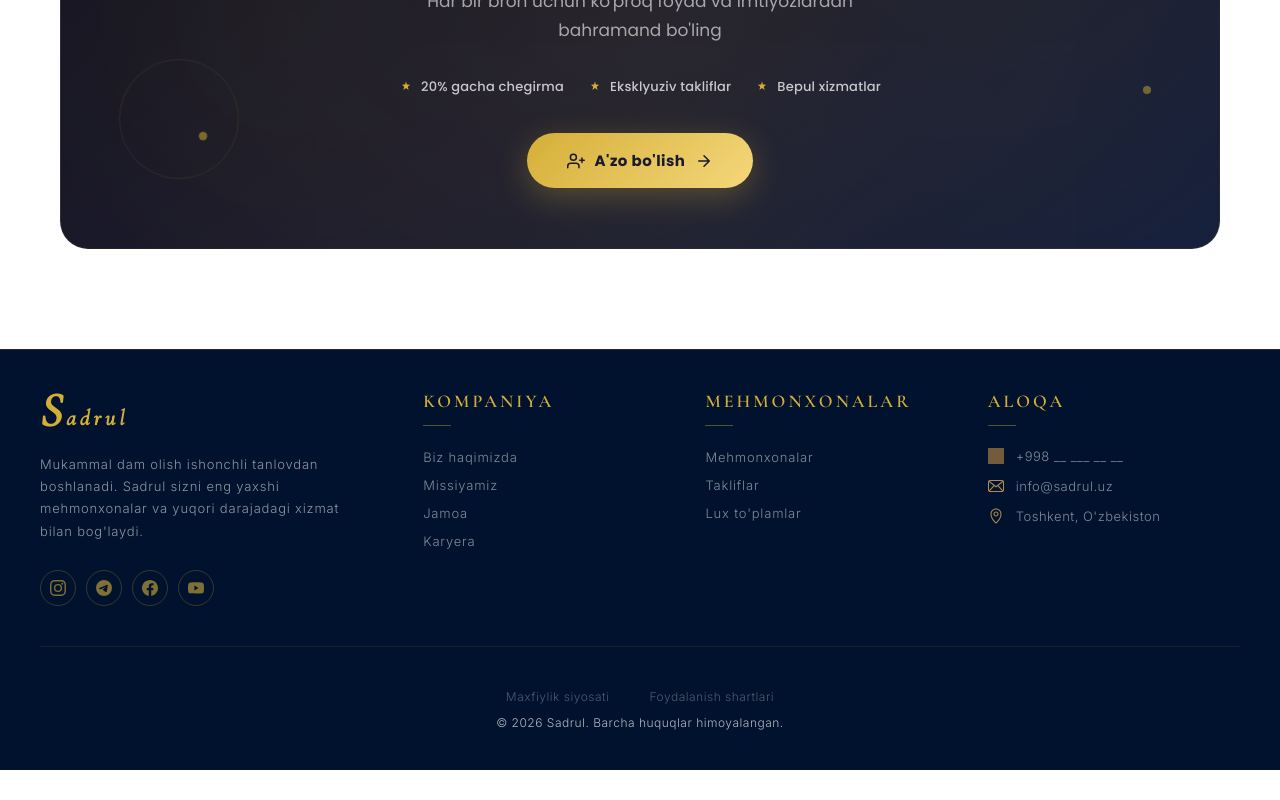
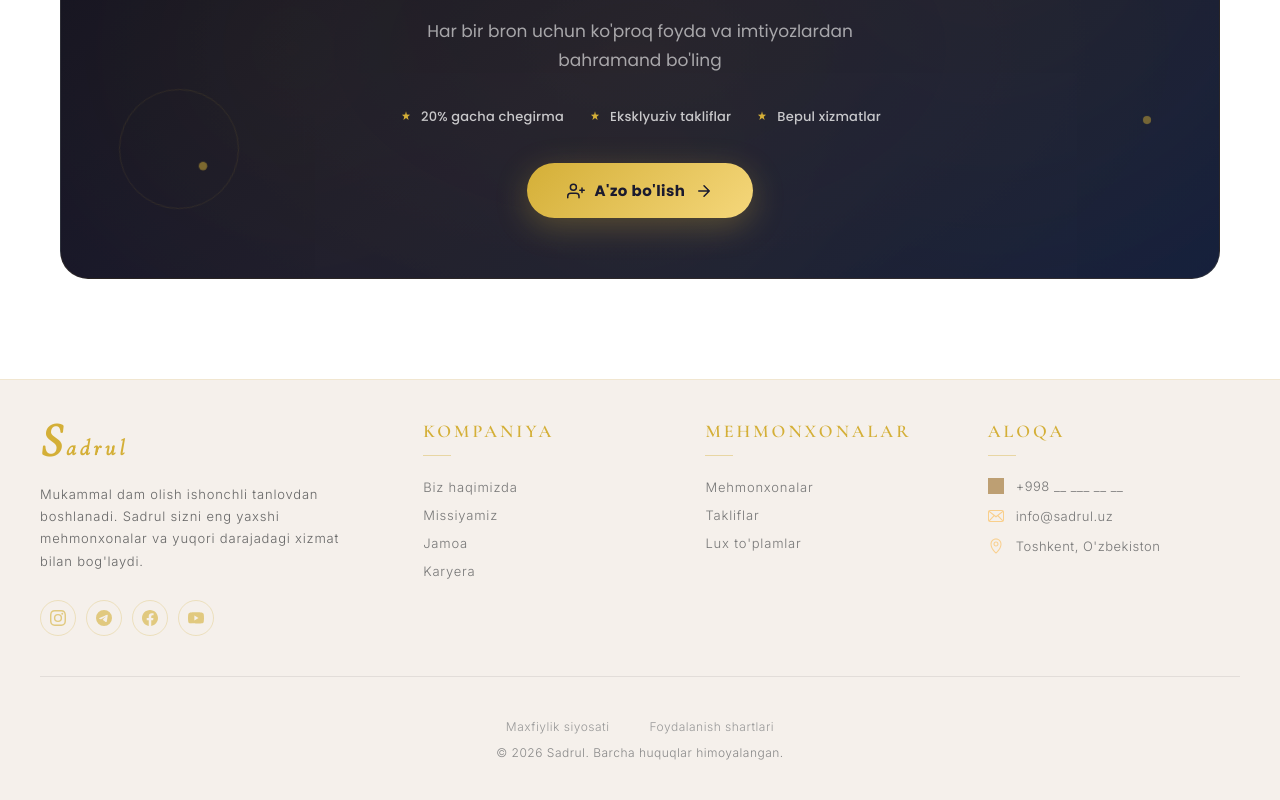
Before and after one commit to ravshanov-v/Sadrul-Hotel, a React (Vite) app: page /takliflar in a window 1280 px wide. Shown: the part 1252-2052 px from the top of the page. Before the commit the page ends 2022 px from the top, so only its background shows below. Built offline with nearby package versions, Linux system fonts and the light colour scheme; grey boxes are pictures that could not be loaded; the HTML template or start-up script is replaced by a standard one; a web font is replaced by a local one.

Commit message:
Yanada rivojlantirildi

```diff
--- a/src/Pages/Mehmonxonalar/MehmonxonaDetail.css
+++ b/src/Pages/Mehmonxonalar/MehmonxonaDetail.css
@@ -2,7 +2,6 @@
 
 .md-page {
   font-family: 'Poppins', sans-serif;
-  overflow-x: hidden;
 }
 
 .md-gold {
--- a/src/Pages/Mehmonxonalar/Mehmonxonalar.css
+++ b/src/Pages/Mehmonxonalar/Mehmonxonalar.css
@@ -333,6 +333,7 @@
 
 .mx-feat-img {
   position: relative;
+  width: 100%;
   height: 160px;
   overflow: hidden;
 }
@@ -341,6 +342,7 @@
   width: 100%;
   height: 100%;
   object-fit: cover;
+  object-position: center;
   transition: transform 0.6s;
 }
 
@@ -557,6 +559,7 @@
 
 .mx-card-image {
   position: relative;
+  width: 100%;
   height: 260px;
   overflow: hidden;
   flex-shrink: 0;
@@ -566,6 +569,7 @@
   width: 100%;
   height: 100%;
   object-fit: cover;
+  object-position: center;
   transition: transform 0.8s cubic-bezier(0.22, 1, 0.36, 1);
 }
 
--- a/src/components/Footer/Footer.css
+++ b/src/components/Footer/Footer.css
@@ -2,8 +2,12 @@
 
 .footer-parent {
     padding: 40px 40px 40px;
+    background-color: #f5f0eb;
+    border-top: 1px solid rgba(212, 175, 55, 0.15);
+}
+
+.dark .footer-parent {
     background-color: rgb(0, 18, 45);
-    border-top: 1px solid rgba(212, 175, 55, 0.15);
 }
 
 .footer-grid {
@@ -51,11 +55,15 @@
     font-family: 'Inter', sans-serif;
     font-size: 13px;
     letter-spacing: 0.8px;
-    color: rgba(255, 255, 255, 0.55);
+    color: #666;
     font-weight: 300;
     line-height: 1.7;
     margin: 0 0 28px 0;
     max-width: 320px;
+}
+
+.dark .foot-desc {
+    color: rgba(255, 255, 255, 0.55);
 }
 
 .foot-social {
@@ -119,12 +127,16 @@
 
 .foot-links li a {
     font-family: 'Inter', sans-serif;
-    color: rgba(255, 255, 255, 0.5);
+    color: #777;
     font-size: 13px;
     font-weight: 300;
     letter-spacing: 0.8px;
     text-decoration: none;
     transition: color 0.25s ease;
+}
+
+.dark .foot-links li a {
+    color: rgba(255, 255, 255, 0.5);
 }
 
 .foot-links li a:hover {
@@ -144,11 +156,15 @@
     display: flex;
     align-items: center;
     gap: 12px;
-    color: rgba(255, 255, 255, 0.5);
+    color: #777;
     font-family: 'Inter', sans-serif;
     font-size: 13px;
     font-weight: 300;
     letter-spacing: 0.5px;
+}
+
+.dark .foot-contact-item {
+    color: rgba(255, 255, 255, 0.5);
 }
 
 .foot-contact-icon {
@@ -162,8 +178,12 @@
 .foot-divider {
     grid-column: 1 / -1;
     height: 1px;
+    background: rgba(0, 0, 0, 0.08);
+    margin: 10px 0 0;
+}
+
+.dark .foot-divider {
     background: rgba(212, 175, 55, 0.1);
-    margin: 10px 0 0;
 }
 
 .foot-bottom {
@@ -179,10 +199,14 @@
 .foot-bottom p {
     font-family: 'Inter', sans-serif;
     font-size: 12px;
-    color: rgba(255, 255, 255, 0.693);
+    color: #888;
     font-weight: 300;
     letter-spacing: 0.5px;
     margin: 0;
+}
+
+.dark .foot-bottom p {
+    color: rgba(255, 255, 255, 0.693);
 }
 
 .foot-bottom-links {
@@ -196,11 +220,15 @@
 .foot-bottom-links a {
     font-family: 'Inter', sans-serif;
     font-size: 12px;
-    color: rgba(255, 255, 255, 0.3);
+    color: #999;
     font-weight: 300;
     letter-spacing: 0.5px;
     text-decoration: none;
     transition: color 0.25s ease;
+}
+
+.dark .foot-bottom-links a {
+    color: rgba(255, 255, 255, 0.3);
 }
 
 .foot-bottom-links a:hover {
--- a/src/components/SmallWindows/Modal/SignUpModal.jsx
+++ b/src/components/SmallWindows/Modal/SignUpModal.jsx
@@ -113,6 +113,10 @@ export default function SignUpModal() {
     })
     if (allValid) {
       login({ fullName: form.fullName, email: form.email, phone: form.phone })
+      setForm({ fullName: "", email: "", phone: "", password: "", confirmPassword: "" })
+      setTouched({ fullName: false, email: false, phone: false, password: false, confirmPassword: false })
+      setShowPassword(false)
+      setShowConfirm(false)
       closeModal()
     }
   }
--- a/src/data/hotels.js
+++ b/src/data/hotels.js
@@ -18,12 +18,11 @@ export const hotels = [
     stars: 5,
     totalRooms: 300,
     rooms: [
-
-      { id: "standart-1", price: 180, image: "" },
-      { id: "hashamatli-1", price: 320, image: "https://images.unsplash.com/photo-1590490359683-658d3d23f972?w=600&q=80" },
-      { id: "biznes-1", price: 260, image: "https://images.unsplash.com/photo-1578683010236-d716f9a3f461?w=600&q=80" },
-      { id: "lyuks-1", price: 500, image: "https://images.unsplash.com/photo-1582719508461-905c673771fd?w=600&q=80" },
-      { id: "prezident-1", price: 800, image: "https://images.unsplash.com/photo-1590073242678-70ee3fc28f8e?w=600&q=80" }
+      { id: "standart-1", price: 180, image: "https://encrypted-tbn0.gstatic.com/images?q=tbn:ANd9GcR5Bv4Uejaf3HhaJs7iLcZkwZIfFzxHyJmEmjX9vxschw&s" },
+      { id: "hashamatli-1", price: 320, image: "https://assets.hyatt.com/content/dam/hyatt/hyattdam/images/2025/02/25/0434/TASRT-P0128-Presidential-Suite-Bedroom.jpg/TASRT-P0128-Presidential-Suite-Bedroom.16x9.jpg" },
+      { id: "biznes-1", price: 260, image: "https://encrypted-tbn0.gstatic.com/images?q=tbn:ANd9GcSW2cyyCEgM3UWcx6nkVyTe5wLqWq2ENpoltOPN1Wcxbw&s" },
+      { id: "lyuks-1", price: 500, image: "https://imgcy.trivago.com/c_fill,d_dummy.jpeg,e_sharpen:60,f_auto,h_627,q_auto,w_1200/hotelier-images/b8/a6/7c94b6e19637533693cb21d00460b54abe92907b9364919bf25af869ed5a.jpeg" },
+      { id: "prezident-1", price: 800, image: "https://assets.hyatt.com/content/dam/hyatt/hyattdam/images/2025/02/25/0434/TASRT-P0131-Presidential-Suite-Dining-Room-Table.jpg/TASRT-P0131-Presidential-Suite-Dining-Room-Table.16x9.jpg" }
     ],
     amenities: ["Basseyn", "Restoran", "SPA", "Fitness"],
     coordinates: { lat: 41.3112, lng: 69.2797 }
@@ -47,11 +46,11 @@ export const hotels = [
     stars: 5,
     totalRooms: 250,
     rooms: [
-      { id: "standart-1", price: 170, image: "https://images.unsplash.com/photo-1571003123894-1f0594d2b5d9?w=600&q=80" },
-      { id: "hashamatli-1", price: 310, image: "https://images.unsplash.com/photo-1560448204-e02f11c3d0e2?w=600&q=80" },
-      { id: "biznes-1", price: 250, image: "https://images.unsplash.com/photo-1522771739015-7c97a2f3fc1b?w=600&q=80" },
-      { id: "lyuks-1", price: 480, image: "https://images.unsplash.com/photo-1611892440504-42a792e24d32?w=600&q=80" },
-      { id: "prezident-1", price: 750, image: "https://images.unsplash.com/photo-1590490359683-658d3d23f972?w=600&q=80" }
+      { id: "standart-1", price: 170, image: "https://q-xx.bstatic.com/xdata/images/hotel/max500/287051313.jpg?k=3f05a0096e44ec3a4e547abc303921c19478730dd79dd526c4dcacc430869707&o=" },
+      { id: "hashamatli-1", price: 310, image: "https://encrypted-tbn0.gstatic.com/images?q=tbn:ANd9GcTluLDWaBgJI3vHOuEolnvZO7xWw_xCsgQ7lNY9B5Tv6MWHiRt9CUlaTinl&s=10" },
+      { id: "biznes-1", price: 250, image: "https://encrypted-tbn0.gstatic.com/images?q=tbn:ANd9GcQDC4qsxi9Z3wk_-pMeySS24i7BjCBM8ihqVdpK-CDvjg&s" },
+      { id: "lyuks-1", price: 480, image: "https://encrypted-tbn0.gstatic.com/images?q=tbn:ANd9GcSR2NHnuN4VziiVR8vAS25AY-EXhfZ2Qs0tOvXzPMr6Qw&s=10" },
+      { id: "prezident-1", price: 750, image: "https://images.trvl-media.com/lodging/89000000/88300000/88291900/88291882/7c0a9eae.jpg?impolicy=resizecrop&rw=575&rh=575&ra=fill" }
     ],
     amenities: ["SPA", "Restoran", "Fitness", "Basseyn"],
     coordinates: { lat: 41.3045, lng: 69.2734 }
@@ -75,10 +74,10 @@ export const hotels = [
     stars: 5,
     totalRooms: 258,
     rooms: [
-      { id: "standart-1", price: 160, image: "https://images.unsplash.com/photo-1587985064135-0366536eab42?w=600&q=80" },
-      { id: "biznes-1", price: 240, image: "https://images.unsplash.com/photo-1595576508898-0ad5c879a061?w=600&q=80" },
-      { id: "hashamatli-1", price: 300, image: "https://images.unsplash.com/photo-1578683010236-d716f9a3f461?w=600&q=80" },
-      { id: "lyuks-1", price: 450, image: "https://images.unsplash.com/photo-1582719508461-905c673771fd?w=600&q=80" }
+      { id: "standart-1", price: 160, image: "https://encrypted-tbn0.gstatic.com/images?q=tbn:ANd9GcQ1AkdrJEICdeKhJFSK7RR_d__JkTngs91b7A2mJjYxn69i5LZ9tUy0lAA&s=10" },
+      { id: "biznes-1", price: 240, image: "https://encrypted-tbn0.gstatic.com/images?q=tbn:ANd9GcTbIj7dVfw1Pjq5m1z6fMaPQ_cbqfhvkfdwabKJ0IywTQ&s=10" },
+      { id: "hashamatli-1", price: 300, image: "https://www.hilton.com/im/en/TASTCHI/19321760/reviseddsc-2745.jpg?impolicy=crop&cw=5000&ch=2812&gravity=NorthWest&xposition=0&yposition=0&rw=1200&rh=675" },
+      { id: "lyuks-1", price: 450, image: "https://media-cdn.tripadvisor.com/media/photo-s/1b/33/85/85/presidential-suite-in.jpg" }
     ],
     amenities: ["Biznes", "SPA", "Restoran", "Fitness"],
     coordinates: { lat: 41.3005, lng: 69.2664 }
@@ -102,9 +101,9 @@ export const hotels = [
     stars: 4,
     totalRooms: 195,
     rooms: [
-      { id: "standart-1", price: 90, image: "https://images.unsplash.com/photo-1590073242678-70ee3fc28f8e?w=600&q=80" },
-      { id: "biznes-1", price: 140, image: "https://images.unsplash.com/photo-1560448204-e02f11c3d0e2?w=600&q=80" },
-      { id: "oilaviy-1", price: 120, image: "https://images.unsplash.com/photo-1611892440504-42a792e24d32?w=600&q=80" }
+      { id: "standart-1", price: 90, image: "https://encrypted-tbn0.gstatic.com/images?q=tbn:ANd9GcROdSeV2v4nW_CjsjEN91QdNPhzhRjZV9tT8DjGumC2pqgAbUPTB0NZqwAv&s=10" },
+      { id: "biznes-1", price: 140, image: "https://www.mdktravel.com/uploads/images/hotels/org/gw3LF6NFk72G.jpg" },
+      { id: "oilaviy-1", price: 120, image: "https://cdn-zen.readytotrip.com/t/1024x768/extranet/45/58/4558729c12c23c73e4d60afd84e5cd004950be40.JPEG" }
     ],
     amenities: ["Restoran", "Biznes", "Fitness", "Wi-Fi"],
     coordinates: { lat: 41.3078, lng: 69.2712 }
@@ -128,9 +127,9 @@ export const hotels = [
     stars: 4,
     totalRooms: 278,
     rooms: [
-      { id: "standart-1", price: 60, image: "https://images.unsplash.com/photo-1522771739015-7c97a2f3fc1b?w=600&q=80" },
-      { id: "biznes-1", price: 100, image: "https://images.unsplash.com/photo-1587985064135-0366536eab42?w=600&q=80" },
-      { id: "oilaviy-1", price: 85, image: "https://images.unsplash.com/photo-1595576508898-0ad5c879a061?w=600&q=80" }
+      { id: "standart-1", price: 60, image: "https://images.trvl-media.com/lodging/1000000/50000/47900/47872/a0b9f67a.jpg?impolicy=fcrop&w=1200&h=800&quality=medium" },
+      { id: "biznes-1", price: 100, image: "https://uzbek-travel.com/images/uz/Hotels/Tashkent/Uzbekistan_Hotel/62239731.jpg" },
+      { id: "oilaviy-1", price: 85, image: "https://images.trvl-media.com/lodging/1000000/50000/47900/47872/3b527bd7.jpg?impolicy=fcrop&w=1200&h=800&quality=medium" }
     ],
     amenities: ["Restoran", "Konferensiya", "Wi-Fi", "Avtoturargoh"],
     coordinates: { lat: 41.3032, lng: 69.2685 }
@@ -154,9 +153,9 @@ export const hotels = [
     stars: 5,
     totalRooms: 140,
     rooms: [
-      { id: "standart-1", price: 120, image: "https://images.unsplash.com/photo-1571003123894-1f0594d2b5d9?w=600&q=80" },
-      { id: "biznes-1", price: 180, image: "https://images.unsplash.com/photo-1590073242678-70ee3fc28f8e?w=600&q=80" },
-      { id: "hashamatli-1", price: 230, image: "https://images.unsplash.com/photo-1560448204-e02f11c3d0e2?w=600&q=80" }
+      { id: "standart-1", price: 120, image: "https://dynamic-media-cdn.tripadvisor.com/media/photo-o/1c/d2/19/5c/courtyard-by-marriott.jpg?w=700&h=-1&s=1" },
+      { id: "biznes-1", price: 180, image: "https://encrypted-tbn0.gstatic.com/images?q=tbn:ANd9GcRI7ug6_Zs-Cj6ApyQ594im10yWN7U2yzOVdw3UiX6PkXnYO0M25XnG5Tc&s=10" },
+      { id: "hashamatli-1", price: 230, image: "https://encrypted-tbn0.gstatic.com/images?q=tbn:ANd9GcTFZK-cAgGRKZEFCHK3lZ9ReSIkAM4NAUaHKyxlwdXHR0UN1W9M53n5eNQ&s=10" }
     ],
     amenities: ["Fitness", "Restoran", "SPA", "Biznes"],
     coordinates: { lat: 41.3095, lng: 69.2818 }
@@ -180,11 +179,11 @@ export const hotels = [
     stars: 5,
     totalRooms: 165,
     rooms: [
-      { id: "standart-1", price: 120, image: "https://images.unsplash.com/photo-1595576508898-0ad5c879a061?w=600&q=80" },
-      { id: "hashamatli-1", price: 220, image: "https://images.unsplash.com/photo-1611892440504-42a792e24d32?w=600&q=80" },
-      { id: "biznes-1", price: 170, image: "https://images.unsplash.com/photo-1590490359683-658d3d23f972?w=600&q=80" },
-      { id: "lyuks-1", price: 350, image: "https://images.unsplash.com/photo-1578683010236-d716f9a3f461?w=600&q=80" },
-      { id: "prezident-1", price: 600, image: "https://images.unsplash.com/photo-1582719508461-905c673771fd?w=600&q=80" }
+      { id: "standart-1", price: 120, image: "https://encrypted-tbn0.gstatic.com/images?q=tbn:ANd9GcTJughAi1RUlIFM4z3_0bouOdh5CmeDWl_p30hDz0Z4mWrdMQjf2o0rzfc&s=10" },
+      { id: "hashamatli-1", price: 220, image: "https://encrypted-tbn0.gstatic.com/images?q=tbn:ANd9GcTjcyflpomWY_2iVZ2YyQSEpqelELq0Lt6aUCesdTW1kQqi053HMOXRKp_d&s=10" },
+      { id: "biznes-1", price: 170, image: "https://encrypted-tbn0.gstatic.com/images?q=tbn:ANd9GcStGWfC84mNkvx_1JLZDSc9LHhzGZf8CVG0aWElusmcyP-igc-eA3Asu4sK&s=10" },
+      { id: "lyuks-1", price: 350, image: "https://z.cdrst.com/foto/hotel-sf/125b87ac/granderesp/foto-hotel-125b7d02.jpg" },
+      { id: "prezident-1", price: 600, image: "https://dolorestravel.com/uploads/Slider/2206/slider_room-65145bb50701a.jpg" }
     ],
     amenities: ["SPA", "Restoran", "Basseyn", "Fitness"],
     coordinates: { lat: 39.6542, lng: 66.9597 }
@@ -208,10 +207,10 @@ export const hotels = [
     stars: 5,
     totalRooms: 232,
     rooms: [
-      { id: "standart-1", price: 190, image: "https://images.unsplash.com/photo-1590073242678-70ee3fc28f8e?w=600&q=80" },
-      { id: "hashamatli-1", price: 350, image: "https://images.unsplash.com/photo-1571003123894-1f0594d2b5d9?w=600&q=80" },
-      { id: "lyuks-1", price: 550, image: "https://images.unsplash.com/photo-1522771739015-7c97a2f3fc1b?w=600&q=80" },
-      { id: "prezident-1", price: 900, image: "https://images.unsplash.com/photo-1587985064135-0366536eab42?w=600&q=80" }
+      { id: "standart-1", price: 190, image: "https://encrypted-tbn0.gstatic.com/images?q=tbn:ANd9GcTV2iwzfBESrhONZV5V8j2IS2rCMOtyCyvAfQ-46tw8s327Ny8cLClqn2-u&s=10" },
+      { id: "hashamatli-1", price: 350, image: "https://www.silkroad-samarkand.com/upload/iblock/cc1/mc63kugnt4plk3ue1s3mb4ciyl0fohf1.jpg" },
+      { id: "lyuks-1", price: 550, image: "https://mdktravel.com/uploads/images/hotels/org/fOVPrqdRucCo.jpg" },
+      { id: "prezident-1", price: 900, image: "https://kompastour.com/useruploads/hotels/hotel_1436b3f550.jpg" }
     ],
     amenities: ["SPA", "Basseyn", "VIP", "Restoran"],
     coordinates: { lat: 39.6482, lng: 66.9638 }
@@ -235,11 +234,11 @@ export const hotels = [
     stars: 5,
     totalRooms: 221,
     rooms: [
-      { id: "standart-1", price: 150, image: "https://images.unsplash.com/photo-1611892440504-42a792e24d32?w=600&q=80" },
-      { id: "hashamatli-1", price: 280, image: "https://images.unsplash.com/photo-1590490359683-658d3d23f972?w=600&q=80" },
-      { id: "biznes-1", price: 220, image: "https://images.unsplash.com/photo-1560448204-e02f11c3d0e2?w=600&q=80" },
-      { id: "oilaviy-1", price: 200, image: "https://images.unsplash.com/photo-1578683010236-d716f9a3f461?w=600&q=80" },
-      { id: "lyuks-1", price: 420, image: "https://images.unsplash.com/photo-1595576508898-0ad5c879a061?w=600&q=80" }
+      { id: "standart-1", price: 150, image: "https://encrypted-tbn0.gstatic.com/images?q=tbn:ANd9GcR9gENl2qea9Jymc_g5aofUOHm1O_NhNjSlHxw6zLFc2m0HNZq7WL0lJkE&s=10" },
+      { id: "hashamatli-1", price: 280, image: "https://encrypted-tbn0.gstatic.com/images?q=tbn:ANd9GcRx6thoXbyJHdAJpPbXkLARTnFZa74hjABJsPibhEE4Npf8Mv_zpmj8j6s&s=10" },
+      { id: "biznes-1", price: 220, image: "https://encrypted-tbn0.gstatic.com/images?q=tbn:ANd9GcSxslOTEOPcaP1xQwnQ6U1JvxLzktMYI3qCjEm8N_Z8LRz84REsSpfCumaX&s=10" },
+      { id: "oilaviy-1", price: 200, image: "https://y.cdrst.com/foto/hotel-sf/13d591cf/granderesp/foto-hotel-13d58725.jpg" },
+      { id: "lyuks-1", price: 420, image: "https://www.silkroad-samarkand.com/upload/iblock/bad/6m7qgk6euyyxhwaobowxoe2yp96kd1hr.jpg" }
     ],
     amenities: ["Basseyn", "SPA", "Restoran", "Fitness"],
     coordinates: { lat: 39.6505, lng: 66.9602 }
@@ -263,11 +262,11 @@ export const hotels = [
     stars: 5,
     totalRooms: 240,
     rooms: [
-      { id: "standart-1", price: 200, image: "https://images.unsplash.com/photo-1571003123894-1f0594d2b5d9?w=600&q=80" },
-      { id: "hashamatli-1", price: 360, image: "https://images.unsplash.com/photo-1590073242678-70ee3fc28f8e?w=600&q=80" },
-      { id: "biznes-1", price: 290, image: "https://images.unsplash.com/photo-1582719508461-905c673771fd?w=600&q=80" },
-      { id: "lyuks-1", price: 570, image: "https://images.unsplash.com/photo-1611892440504-42a792e24d32?w=600&q=80" },
-      { id: "prezident-1", price: 950, image: "https://images.unsplash.com/photo-1590490359683-658d3d23f972?w=600&q=80" }
+      { id: "standart-1", price: 200, image: "https://www.hilton.com/im/en/SKDSRHI/28036528/deluxe-suite-1.jpg?impolicy=crop&cw=5000&ch=2799&gravity=NorthWest&xposition=0&yposition=266&rw=768&rh=430" },
+      { id: "hashamatli-1", price: 360, image: "https://ihg-uae.com/wp-content/uploads/2024/01/491418843.jpg" },
+      { id: "biznes-1", price: 290, image: "https://cdn-zen.readytotrip.com/t/1024x768/extranet/71/87/7187e124e0779733a2a88d1cdce84cf4134464f3.JPEG" },
+      { id: "lyuks-1", price: 570, image: "https://cf.bstatic.com/xdata/images/hotel/max1024x768/701033279.jpg?k=4b8c9316447424ab25a6344bee364d94496c93d54c140ba0268e73b5a70748b5&o=" },
+      { id: "prezident-1", price: 950, image: "https://encrypted-tbn0.gstatic.com/images?q=tbn:ANd9GcTcr0OiSiEPFEmOc2PUBthOIutzfKpy1cpHItcbJjNl6aYVvV7255PSZzJc&s=10" }
     ],
     amenities: ["SPA", "Fitness", "Restoran", "Basseyn"],
     coordinates: { lat: 39.6468, lng: 66.9655 }
@@ -291,10 +290,10 @@ export const hotels = [
     stars: 5,
     totalRooms: 120,
     rooms: [
-      { id: "standart-1", price: 100, image: "https://images.unsplash.com/photo-1587985064135-0366536eab42?w=600&q=80" },
-      { id: "hashamatli-1", price: 190, image: "https://images.unsplash.com/photo-1595576508898-0ad5c879a061?w=600&q=80" },
-      { id: "biznes-1", price: 150, image: "https://images.unsplash.com/photo-1578683010236-d716f9a3f461?w=600&q=80" },
-      { id: "lyuks-1", price: 300, image: "https://images.unsplash.com/photo-1522771739015-7c97a2f3fc1b?w=600&q=80" }
+      { id: "standart-1", price: 100, image: "https://wyndhambukhara.com/img/bda62c9e86fa559e.webp" },
+      { id: "hashamatli-1", price: 190, image: "https://encrypted-tbn0.gstatic.com/images?q=tbn:ANd9GcTERoCrdmz2fNqu-BsuOHNDmBzqpwLXZFFxNY0-ldMbWqpNmfCBmR7F4D4&s=10" },
+      { id: "biznes-1", price: 150, image: "https://encrypted-tbn0.gstatic.com/images?q=tbn:ANd9GcSn-0XQNyhw1vmSXQhl0eRbb_mrWgg1Py5_ckn1kBDJlUA8N5qeQfhEUA_a&s=10" },
+      { id: "lyuks-1", price: 300, image: "https://encrypted-tbn0.gstatic.com/images?q=tbn:ANd9GcTlBEWGz3RA8dlY8IdpeVzPhrlOzvs3e5kozfr6YG51-Q&s=10" }
     ],
     amenities: ["SPA", "Restoran", "Fitness", "Basseyn"],
     coordinates: { lat: 39.7681, lng: 64.4219 }
@@ -318,10 +317,10 @@ export const hotels = [
     stars: 5,
     totalRooms: 106,
     rooms: [
-      { id: "standart-1", price: 110, image: "https://images.unsplash.com/photo-1560448204-e02f11c3d0e2?w=600&q=80" },
-      { id: "hashamatli-1", price: 210, image: "https://images.unsplash.com/photo-1590073242678-70ee3fc28f8e?w=600&q=80" },
-      { id: "biznes-1", price: 160, image: "https://images.unsplash.com/photo-1611892440504-42a792e24d32?w=600&q=80" },
-      { id: "oilaviy-1", price: 140, image: "https://images.unsplash.com/photo-1571003123894-1f0594d2b5d9?w=600&q=80" }
+      { id: "standart-1", price: 110, image: "https://cf.bstatic.com/xdata/images/hotel/max1024x768/550402230.jpg?k=891fcb107c1520eef7edaf5434f0659b3bd446d4116190b750d3a04487d08d73&o=" },
+      { id: "hashamatli-1", price: 210, image: "https://images.trvl-media.com/lodging/74000000/73410000/73405800/73405788/8275dc29.jpg?impolicy=resizecrop&rw=575&rh=575&ra=fill" },
+      { id: "biznes-1", price: 160, image: "https://encrypted-tbn0.gstatic.com/images?q=tbn:ANd9GcSXL635EredIM3-lumgZmECpbOcFbmsJaDRoxWAy68RhSiDWvc5rLOFnDg&s=10" },
+      { id: "oilaviy-1", price: 140, image: "https://cf.bstatic.com/xdata/images/hotel/max1024x768/884283028.jpg?k=24f5abeb6873e331205eecf8b5ac1e6442d81c0c96545aa69e892e0586b22dc0&o=" }
     ],
     amenities: ["SPA", "Restoran", "Basseyn", "Fitness"],
     coordinates: { lat: 41.3789, lng: 60.3604 }
```
Also changed, not shown: src/Pages/BizHaqimizda/ArizaTopshirish/Ariza.css (+19 -1 lines), src/Pages/BoshSahifa/BoshSahifa.css (+44 -0 lines), src/Pages/Takliflar/Takliflar.css (+34 -0 lines), src/Pages/Taomnoma/Taomnoma.css (+20 -11 lines), src/Pages/Taomnoma/Taomnoma.jsx (+11 -9 lines), src/components/Navbar/Nav.css (+21 -2 lines), src/components/Prophile/Prophile.jsx (+5 -2 lines).
